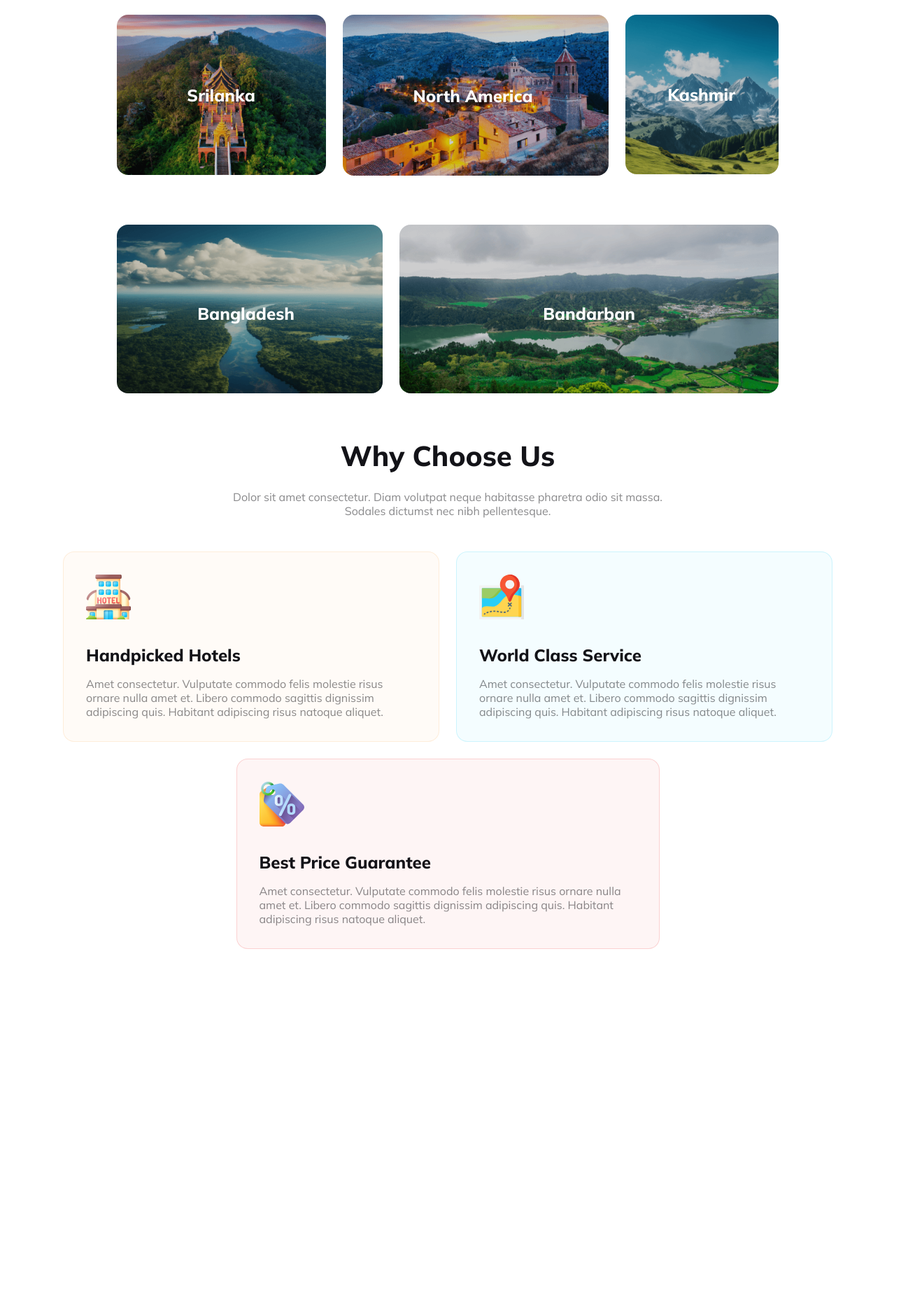
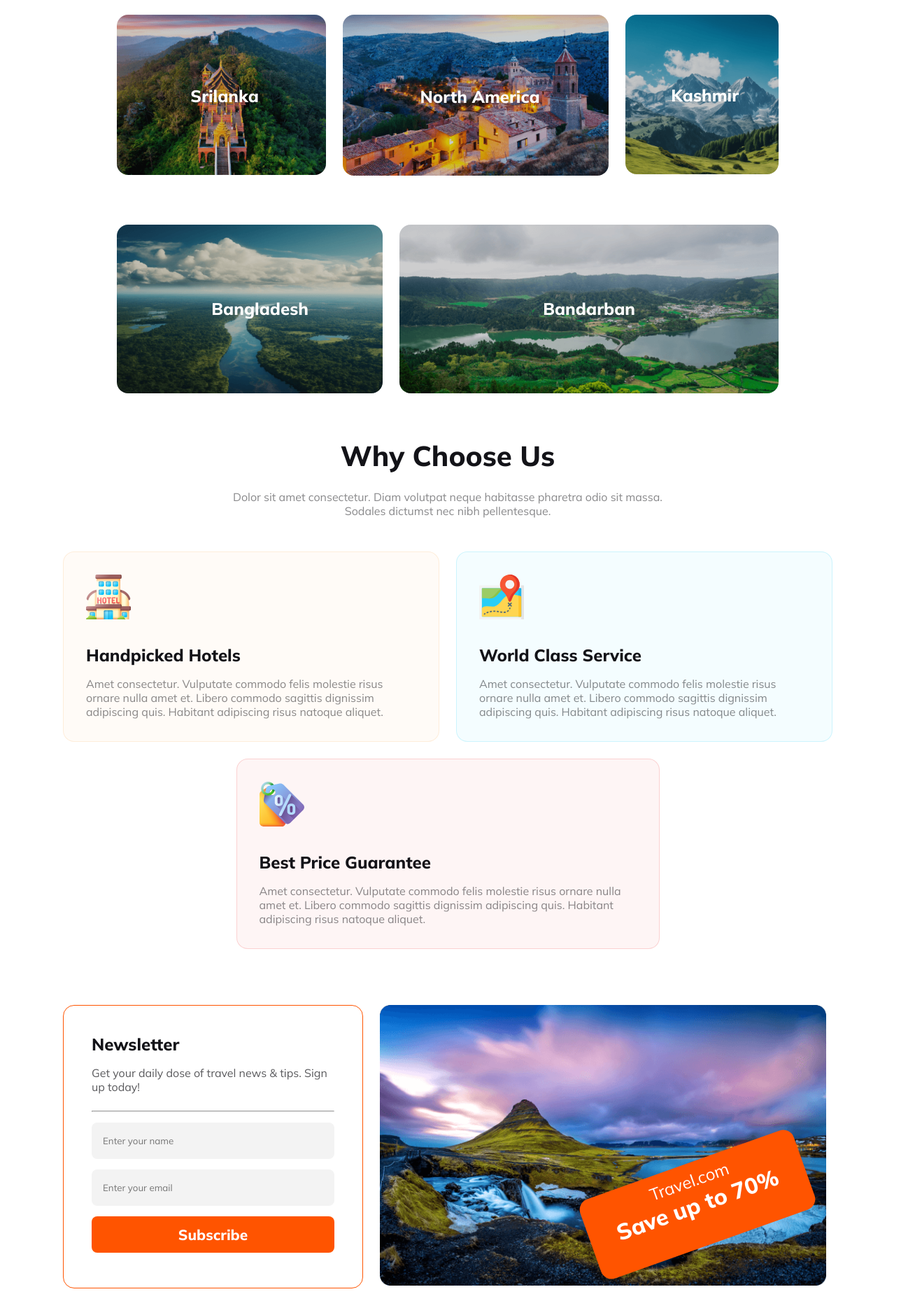
Before and after one commit to MonjurulAsif/Assignment-2, a plain HTML site: page index.html in a window 1280 px wide. Shown: the part 1715-3594 px from the top of the page at 70% size, 1318 px wide, since content can reach past the window. Before the commit the page ends 3101 px from the top, so only its background shows below. Drawn offline with Linux system fonts and the light colour scheme.

Commit message:
six commit

```diff
--- a/index.html
+++ b/index.html
@@ -148,6 +148,25 @@
                 </div>
             </div>
         </section>
+        <section class="news-latter">
+            <div class="news-latter-form">
+                <h5 class="news-latter-tittle" >Newsletter</h5>
+                <p class="news-latter-description description-color">Get your daily dose of travel news & tips. Sign up today!</p>
+                <hr class="nes-latter-hr">
+                <input type="text" name="" id="news-name" placeholder="Enter your name"><br>
+                <input type="email" name="" id="news-email" placeholder="Enter your email"><br>
+                <button class="news-btn" >Subscribe</button>
+            </div>
+            <div class="news-latter-images">
+                <img  src="Images/Rectangle 8 (1).png" alt="">
+            </div>
+
+        </section>
+        <div class="travel-70 ">
+            <h5>Travel.com</h5>
+            <h3>Save up to 70%</h3>
+        </div>
+
 
     </main>
     <footer>
--- a/styles/style.css
+++ b/styles/style.css
@@ -26,6 +26,7 @@
     border: none;
     color: #FFFFFF;
     padding: 16px 32px;
+    cursor: pointer;
 }
 
 .description-color {
@@ -242,8 +243,11 @@ ul li {
     color: white;
     font-size: 1.5rem;
     font-weight: 800;
-    bottom: 133px;
-    left: 180px;
+
+    width: 50%;
+    bottom: 140px;
+    left: 175px;
+    max-width: 600px;
 }
 
 .Srilanka {
@@ -251,8 +255,11 @@ ul li {
     color: white;
     font-size: 1.5rem;
     font-weight: 800;
-    bottom: 133px;
-    left: 100px;
+
+    width: 50%;
+    bottom: 132px;
+    left: 105px;
+    max-width: 600px;
 }
 
 .North-America {
@@ -260,8 +267,11 @@ ul li {
     color: white;
     font-size: 1.5rem;
     font-weight: 800;
-    bottom: 133px;
-    left: 100px;
+
+    width: 50%;
+    bottom: 132px;
+    left: 110px;
+    max-width: 600px;
 }
 
 .Kashmir {
@@ -269,8 +279,11 @@ ul li {
     color: white;
     font-size: 1.5rem;
     font-weight: 800;
-    bottom: 133px;
-    left: 60px;
+
+    width: 50%;
+    bottom: 132px;
+    left: 65px;
+    max-width: 600px;
 }
 
 .Bangladesh {
@@ -278,8 +291,11 @@ ul li {
     color: white;
     font-size: 1.5rem;
     font-weight: 800;
-    bottom: 133px;
-    left: 115px;
+
+    width: 50%;
+    bottom: 140px;
+    left: 135px;
+    max-width: 600px;
 }
 
 .Bandarban {
@@ -287,8 +303,11 @@ ul li {
     color: white;
     font-size: 1.5rem;
     font-weight: 800;
-    bottom: 133px;
+
+    width: 50%;
+    bottom: 140px;
     left: 205px;
+    max-width: 600px;
 }
 
 /* choose */
@@ -305,7 +324,7 @@ ul li {
     margin-bottom: 48px;
 }
 
-.choose-part-1{
+.choose-part-1 {
     display: flex;
     justify-content: space-between;
     align-items: center;
@@ -345,14 +364,109 @@ ul li {
     padding: 0 0 16px 32px;
 
 }
-.choose-des{
+
+.choose-des {
     padding: 0 50px 32px 32px;
 }
-.choose-part-2{
+
+.choose-part-2 {
     width: 55%;
     max-width: 1055px;
     margin: 0 auto;
 }
+
+/* news latter */
+.news-latter {
+    margin-top: 80px;
+    display: flex;
+    gap: 24px;
+}
+
+.news-latter>.news-latter-form {
+    width: 39%;
+}
+
+.news-latter-form {
+    border-radius: 16px;
+    border: 1px solid #FF5400;
+    padding: 40px;
+}
+
+.news-latter>.news-latter-images {
+    width: 58%;
+}
+
+.news-latter-images>img {
+    width: 100%;
+}
+
+.news-latter-tittle {
+    color: #131318;
+    font-size: 1.5rem;
+    font-weight: 800;
+    margin-bottom: 16px;
+}
+
+.news-latter-description {
+    color: #5A5A5D;
+    margin-bottom: 24px;
+}
+
+#news-name,
+#news-email {
+    border-radius: 8px;
+    background: rgba(19, 19, 24, 0.05);
+    width: 100%;
+    height: 52px;
+    border: none;
+    padding: 16px;
+    margin-top: 15px;
+}
+
+.news-btn {
+    border-radius: 8px;
+    background: #FF5400;
+    width: 100%;
+    height: 52px;
+    border: none;
+    color: white;
+    font-size: 1.3rem;
+    font-weight: 800;
+    margin-top: 15px;
+}
+
+.travel-70 {
+    border-radius: 16px;
+    background: #FF5400;
+    width: 324px;
+    height: 120px;
+    transform: rotate(-19.628deg);
+    flex-shrink: 0;
+}
+
+.travel-70 {
+    position: relative;
+    bottom: 180px;
+    left: 745px;
+}
+
+.travel-70>h5 {
+    padding-top: 10px;
+    color: #FFF;
+    text-align: center;
+    font-size: 1.5rem;
+    font-weight: 400;
+}
+
+.travel-70>h3 {
+    color: #FFF;
+    text-align: center;
+    font-size: 2rem;
+    font-weight: 800;
+
+}
+
+
 
 /* media screen */
 
@@ -472,8 +586,11 @@ ul li {
         color: white;
         font-size: 1.5rem;
         font-weight: 800;
-        bottom: 140px;
-        left: 160px;
+
+        width: 50%;
+        bottom: 110px;
+        left: 135px;
+        max-width: 600px;
     }
 
     .Srilanka {
@@ -481,8 +598,11 @@ ul li {
         color: white;
         font-size: 1.5rem;
         font-weight: 800;
-        bottom: 170px;
-        left: 165px;
+
+        width: 50%;
+        bottom: 140px;
+        left: 125px;
+        max-width: 600px;
     }
 
     .North-America {
@@ -490,8 +610,11 @@ ul li {
         color: white;
         font-size: 1.5rem;
         font-weight: 800;
-        bottom: 148px;
-        left: 130px;
+
+        width: 50%;
+        bottom: 120px;
+        left: 105px;
+        max-width: 600px;
     }
 
     .Kashmir {
@@ -499,8 +622,11 @@ ul li {
         color: white;
         font-size: 1.5rem;
         font-weight: 800;
-        bottom: 215px;
-        left: 160px;
+
+        width: 50%;
+        bottom: 190px;
+        left: 125px;
+        max-width: 600px;
     }
 
     .Bangladesh {
@@ -508,8 +634,11 @@ ul li {
         color: white;
         font-size: 1.5rem;
         font-weight: 800;
-        bottom: 143px;
-        left: 145px;
+
+        width: 50%;
+        bottom: 130px;
+        left: 115px;
+        max-width: 600px;
     }
 
     .Bandarban {
@@ -517,16 +646,62 @@ ul li {
         color: white;
         font-size: 1.5rem;
         font-weight: 800;
-        bottom: 118px;
-        left: 150px;
+
+        width: 50%;
+        bottom: 100px;
+        left: 115px;
+        max-width: 600px;
     }
+
     /* choose */
-    .choose-part-1{
+    .choose-part-1 {
         flex-direction: column;
     }
-    .choose-part-2{
+
+    .choose-part-2 {
         width: 100%;
     }
 
+    /* news latter */
+    .news-latter {
+        flex-direction: column;
+    }
+
+    .news-latter>.news-latter-form {
+        width: 100%
+    }
+
+    .news-latter>.news-latter-images {
+        width: 100%;
+    }
+
+    .travel-70 {
+        border-radius: 16px;
+        background: #FF5400;
+        width: 50%;
+        height: 70px;
+        transform: rotate(-19.628deg);
+
+        position: relative;
+        bottom: 110px;
+        left: 205px;
+        max-width: 600px;
+    }
+
+    .travel-70>h5 {
+        padding-top: 10px;
+        color: #FFF;
+        text-align: center;
+        font-size: 1rem;
+        font-weight: 300;
+    }
+
+    .travel-70>h3 {
+        color: #FFF;
+        text-align: center;
+        font-size: 1.5rem;
+        font-weight: 800;
+
+    }
 
 }
```
